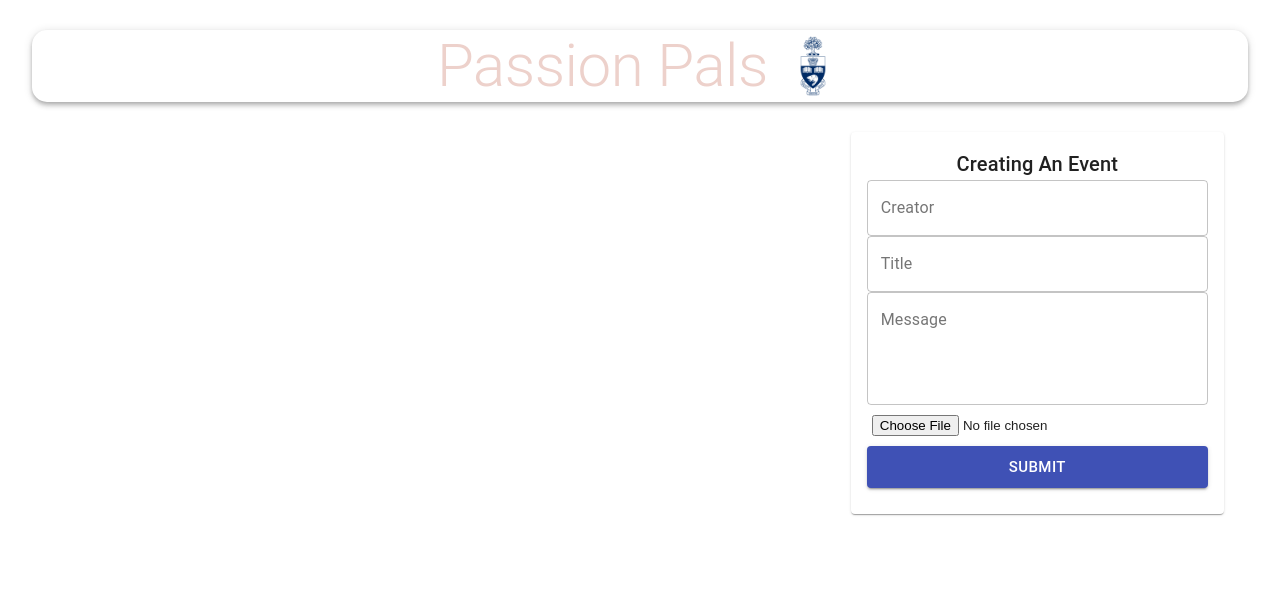
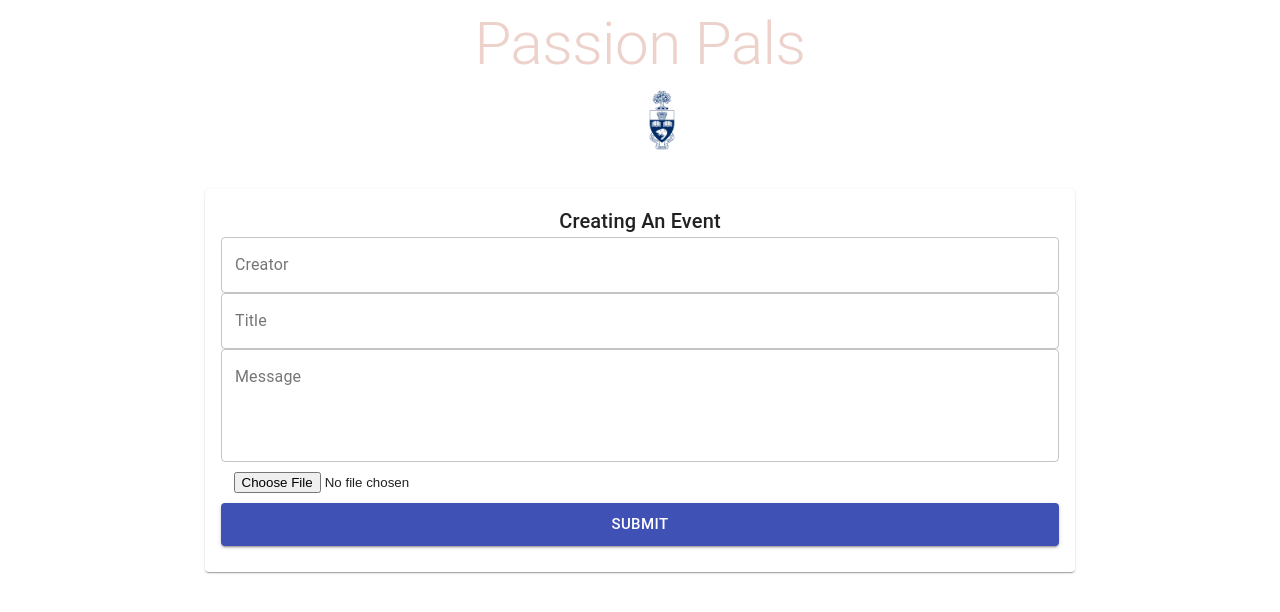
Before and after one commit to CSCC012023/final-project-s23-passion-pals, a React (Create React App) app in the folder client/: page / in a window 1280 px wide. Shown: the top 612 px of the page. Built offline with nearby package versions, Linux system fonts and the light colour scheme; no server answers.

Commit message:
Bse of login and sign up page

```diff
--- a/client/src/App.js
+++ b/client/src/App.js
@@ -16,23 +16,24 @@ const App = ()=>{
     }, [dispatch]);
     return (
         <Container maxWidth="lg">
-          <AppBar className={classes.appBar} position="static" color="inherit">
-            <Typography className={classes.heading} variant="h2" align="center">Passion Pals</Typography>
-            <img className={classes.image} src={uoft} alt="icon" height="60" />
-          </AppBar>
+          <Typography className={classes.heading} variant="h2" align="center">Passion Pals</Typography>
+          <img style={{ position: 'relative', top: '10px', left: '600px' }} src={uoft} alt="icon" height="60" />
           <Grow in>
             <Container>
-              <Grid container justifyContent="space-between" alignItems="stretch" spacing={3}>
-                <Grid item xs={12} sm={7}>
-                  <Posts  />
+              <Grid container justifyContent="center" alignItems="stretch" spacing={3}>
+                <Grid item xs={12} sm={4}>
+                  <Posts />
                 </Grid>
-                <Grid item xs={12} sm={4}>
-                  <Form  />
+                <Grid item xs={12} sm={9}>
+                  <Form />
                 </Grid>
               </Grid>
             </Container>
           </Grow>
         </Container>
       );
+
+
+
     };
 export default App;
```
